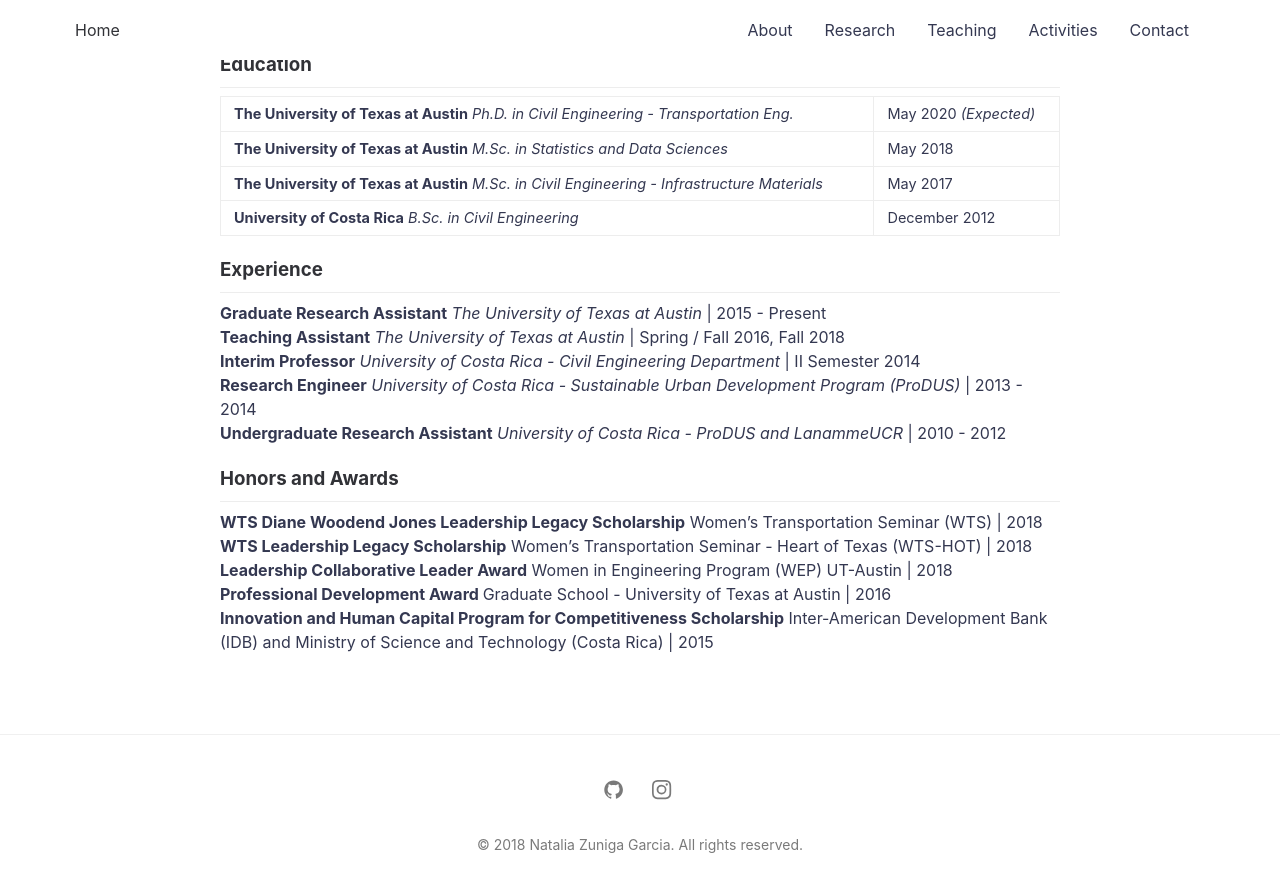
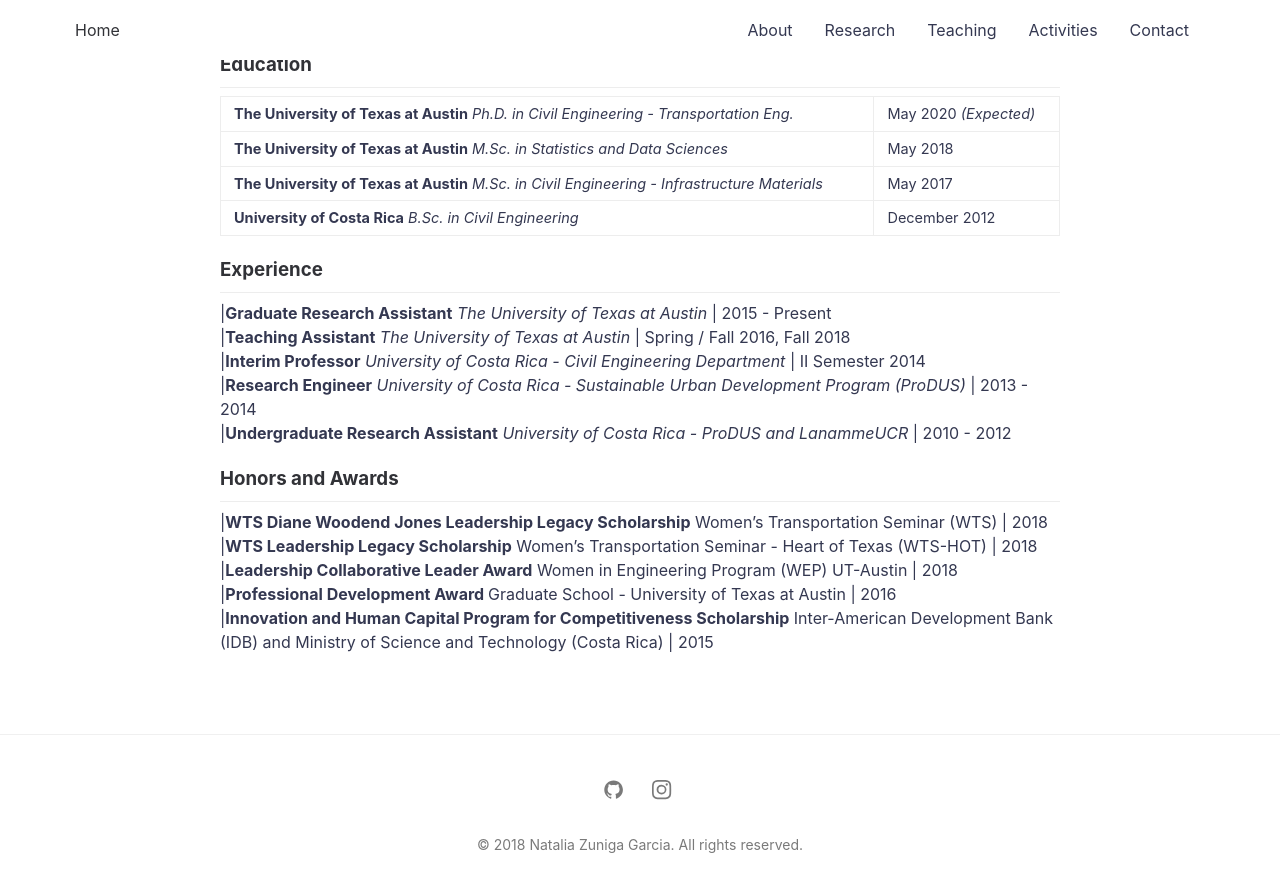
Before and after one commit to nzunigag/nzunigag.github.io, a Jekyll site: the page built from about.md, in a window 1280 px wide and 900 px high, scrolled down 706 px. Shown: the top 892 px of the window. Built offline with Jekyll 4.4.1, drawn with Linux system fonts in a browser that asks for light colours.

```diff
--- a/about.md
+++ b/about.md
@@ -31,17 +31,17 @@ ___
 
 ### Experience
 ___
-<b>Graduate Research Assistant</b> <i>The University of Texas at Austin </i> | 2015 - Present <br>
-<b>Teaching Assistant</b> <i>The University of Texas at Austin</i> | Spring / Fall 2016, Fall 2018 <br>
-<b>Interim Professor</b> <i>University of Costa Rica - Civil Engineering Department</i> | II Semester 2014 <br>
-<b>Research Engineer</b> <i>University of Costa Rica - Sustainable Urban Development Program (ProDUS)</i> | 2013 - 2014 <br>
-<b>Undergraduate Research Assistant</b> <i>University of Costa Rica - ProDUS and LanammeUCR</i> | 2010 - 2012<br>
+|<b>Graduate Research Assistant</b> <i>The University of Texas at Austin </i> | 2015 - Present <br>
+|<b>Teaching Assistant</b> <i>The University of Texas at Austin</i> | Spring / Fall 2016, Fall 2018 <br>
+|<b>Interim Professor</b> <i>University of Costa Rica - Civil Engineering Department</i> | II Semester 2014 <br>
+|<b>Research Engineer</b> <i>University of Costa Rica - Sustainable Urban Development Program (ProDUS)</i> | 2013 - 2014 <br>
+|<b>Undergraduate Research Assistant</b> <i>University of Costa Rica - ProDUS and LanammeUCR</i> | 2010 - 2012<br>
 
 
 ### Honors and Awards
 ___
-<b>WTS Diane Woodend Jones Leadership Legacy Scholarship</b> Women’s Transportation Seminar (WTS) | 2018 <br>
-<b>WTS Leadership Legacy Scholarship</b> Women’s Transportation Seminar - Heart of Texas (WTS-HOT) | 2018 <br>
-<b>Leadership	Collaborative	Leader	Award</b> Women in	Engineering Program (WEP) UT-Austin | 2018 <br>
-<b>Professional Development Award </b> Graduate School - University of Texas at Austin | 2016 <br>
-<b>Innovation and Human Capital Program for Competitiveness Scholarship</b> Inter-American Development Bank (IDB) and Ministry of Science and Technology (Costa Rica) | 2015 <br>
+|<b>WTS Diane Woodend Jones Leadership Legacy Scholarship</b> Women’s Transportation Seminar (WTS) | 2018 <br>
+|<b>WTS Leadership Legacy Scholarship</b> Women’s Transportation Seminar - Heart of Texas (WTS-HOT) | 2018 <br>
+|<b>Leadership	Collaborative	Leader	Award</b> Women in	Engineering Program (WEP) UT-Austin | 2018 <br>
+|<b>Professional Development Award </b> Graduate School - University of Texas at Austin | 2016 <br>
+|<b>Innovation and Human Capital Program for Competitiveness Scholarship</b> Inter-American Development Bank (IDB) and Ministry of Science and Technology (Costa Rica) | 2015 <br>
```
